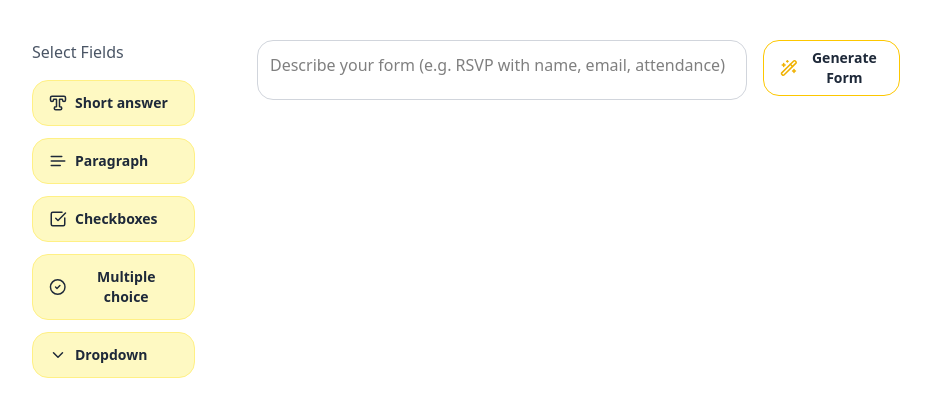
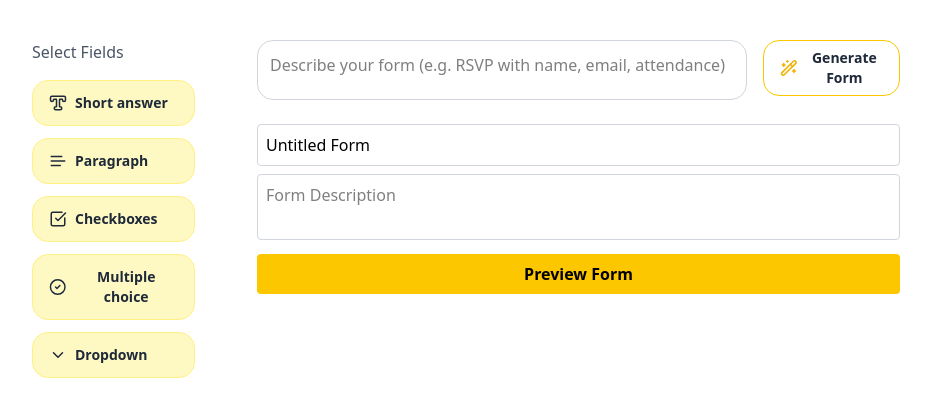
Before and after one commit to selenax/formVibes, a React (Vite) app: page / in a window 1280 px wide. Shown: the top 416 px of the page, without its empty margins (174-1105 px from the left). Built offline with nearby package versions, Linux system fonts and the light colour scheme.

Commit message:
add input field and logic to capture form title and description

```diff
--- a/src/App.jsx
+++ b/src/App.jsx
@@ -74,6 +74,7 @@ const App = () => {
                 ])
               }
             />
+            <>
               <FormEditor
                 collection={collection}
                 onToggleRequired={toggleRequired}
@@ -81,6 +82,37 @@ const App = () => {
                 onDelete={handleDeleteField}
                 onReorder={handleReorderFields}
               />
+
+              <div className="mt-6 space-y-2">
+                <input
+                  type="text"
+                  placeholder="Form Title"
+                  value={formMeta.title}
+                  onChange={(e) =>
+                    setFormMeta((prev) => ({ ...prev, title: e.target.value }))
+                  }
+                  className="w-full p-2 border border-gray-300 rounded"
+                />
+                <textarea
+                  placeholder="Form Description"
+                  value={formMeta.description}
+                  onChange={(e) =>
+                    setFormMeta((prev) => ({
+                      ...prev,
+                      description: e.target.value,
+                    }))
+                  }
+                  className="w-full p-2 border border-gray-300 rounded resize-none"
+                  rows={2}
+                />
+                <button
+                  onClick={() => setIsPreviewing(true)}
+                  className="w-full py-2 px-4 bg-yellow-400 hover:bg-yellow-500 rounded text-black font-semibold"
+                >
+                  Preview Form
+                </button>
+              </div>
+            </>
           </div>
         </div>
       </div>
```
Lines whose indentation alone changed are shown as unchanged.
